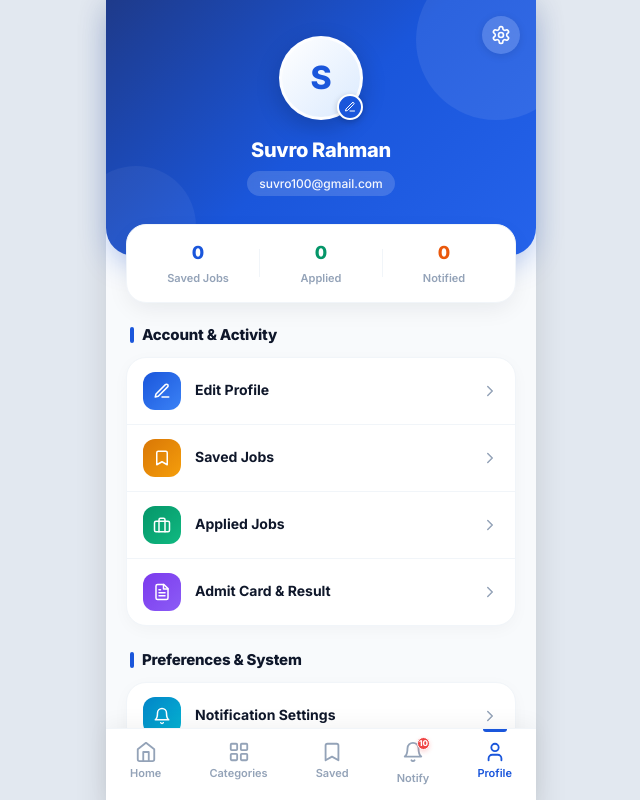
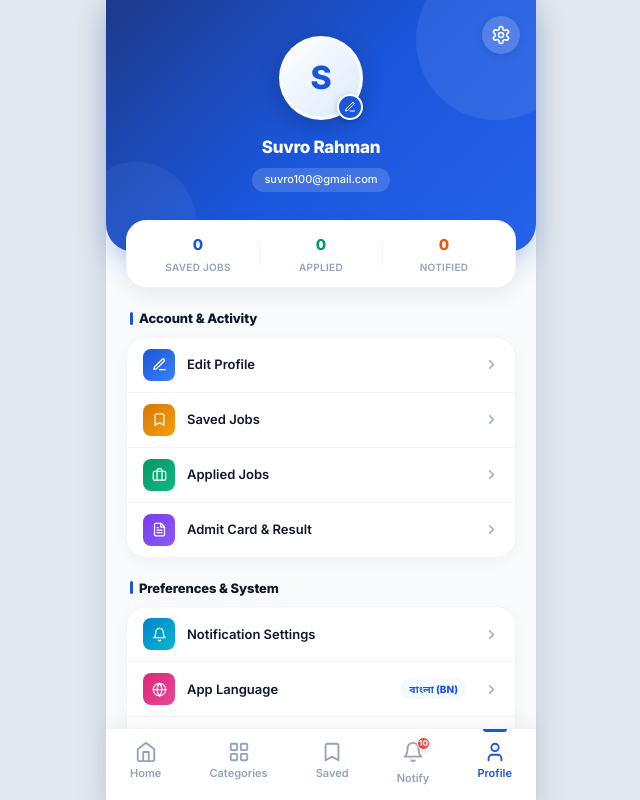
Before and after one commit to rudrodeb029/Job-Circular, a React (Vite) app: page /profile in a window 1280 px wide. Shown: the top 800 px of the page, without its empty margins (319-959 px from the left). Built offline with nearby package versions, Linux system fonts and the light colour scheme; no server answers.

Commit message:
Reduce all text sizes and scale down layout parameters of Profile screen to make it compact and professional

```diff
--- a/src/pages/Profile.jsx
+++ b/src/pages/Profile.jsx
@@ -141,12 +141,12 @@ export default function Profile() {
         </div>
 
         {/* User Info */}
-        <h2 style={{ fontSize: '20px', fontWeight: 800, letterSpacing: '-0.3px', marginBottom: '4px' }}>
+        <h2 style={{ fontSize: '17px', fontWeight: 800, letterSpacing: '-0.3px', marginBottom: '4px' }}>
           {state.user.name}
         </h2>
         <span style={{
           display: 'inline-block',
-          fontSize: '12px',
+          fontSize: '11px',
           background: 'rgba(255, 255, 255, 0.16)',
           backdropFilter: 'blur(4px)',
           padding: '3px 12px',
@@ -171,7 +171,7 @@ export default function Profile() {
           justifyContent: 'space-around',
           alignItems: 'center',
           background: 'var(--white)',
-          padding: '14px 10px',
+          padding: '12px 10px',
           borderRadius: '20px',
           boxShadow: '0 8px 25px -4px rgba(15, 23, 42, 0.08)',
           border: '1px solid var(--border-light)'
@@ -180,34 +180,34 @@ export default function Profile() {
             onClick={() => navigate('/saved')}
             style={{ textAlign: 'center', cursor: 'pointer', flex: 1 }}
           >
-            <p style={{ fontSize: '18px', fontWeight: 800, color: 'var(--primary)' }}>
+            <p style={{ fontSize: '15px', fontWeight: 800, color: 'var(--primary)' }}>
               {state.savedJobs.length}
             </p>
-            <p style={{ fontSize: '11px', color: 'var(--text-muted)', fontWeight: 600, marginTop: '2px' }}>
+            <p style={{ fontSize: '10px', color: 'var(--text-muted)', fontWeight: 600, marginTop: '2px', textTransform: 'uppercase', letterSpacing: '0.3px' }}>
               Saved Jobs
             </p>
           </div>
-          <div style={{ width: '1px', height: '28px', background: 'var(--border-light)' }}></div>
+          <div style={{ width: '1px', height: '24px', background: 'var(--border-light)' }}></div>
           <div
             onClick={() => navigate('/saved')}
             style={{ textAlign: 'center', cursor: 'pointer', flex: 1 }}
           >
-            <p style={{ fontSize: '18px', fontWeight: 800, color: '#059669' }}>
+            <p style={{ fontSize: '15px', fontWeight: 800, color: '#059669' }}>
               {state.appliedJobs.length}
             </p>
-            <p style={{ fontSize: '11px', color: 'var(--text-muted)', fontWeight: 600, marginTop: '2px' }}>
+            <p style={{ fontSize: '10px', color: 'var(--text-muted)', fontWeight: 600, marginTop: '2px', textTransform: 'uppercase', letterSpacing: '0.3px' }}>
               Applied
             </p>
           </div>
-          <div style={{ width: '1px', height: '28px', background: 'var(--border-light)' }}></div>
+          <div style={{ width: '1px', height: '24px', background: 'var(--border-light)' }}></div>
           <div
             onClick={() => navigate('/notifications')}
             style={{ textAlign: 'center', cursor: 'pointer', flex: 1 }}
           >
-            <p style={{ fontSize: '18px', fontWeight: 800, color: '#ea580c' }}>
+            <p style={{ fontSize: '15px', fontWeight: 800, color: '#ea580c' }}>
               {state.readNotifications.length}
             </p>
-            <p style={{ fontSize: '11px', color: 'var(--text-muted)', fontWeight: 600, marginTop: '2px' }}>
+            <p style={{ fontSize: '10px', color: 'var(--text-muted)', fontWeight: 600, marginTop: '2px', textTransform: 'uppercase', letterSpacing: '0.3px' }}>
               Notified
             </p>
           </div>
@@ -216,10 +216,10 @@ export default function Profile() {
 
       <div className="page-content" style={{ padding: '0 20px 80px 20px' }}>
         {/* Section 1: Account & Activity */}
-        <div style={{ marginBottom: '22px' }}>
-          <div style={{ display: 'flex', alignItems: 'center', gap: '8px', marginBottom: '10px', paddingLeft: '4px' }}>
-            <div style={{ width: '4px', height: '16px', borderRadius: '3px', background: 'var(--primary)' }}></div>
-            <h3 style={{ fontSize: '15px', fontWeight: 800, color: 'var(--text-primary)', letterSpacing: '-0.2px' }}>
+        <div style={{ marginBottom: '20px' }}>
+          <div style={{ display: 'flex', alignItems: 'center', gap: '6px', marginBottom: '8px', paddingLeft: '4px' }}>
+            <div style={{ width: '3px', height: '13px', borderRadius: '2px', background: 'var(--primary)' }}></div>
+            <h3 style={{ fontSize: '13px', fontWeight: 800, color: 'var(--text-primary)', letterSpacing: '-0.1px' }}>
               Account & Activity
             </h3>
           </div>
@@ -237,47 +237,47 @@ export default function Profile() {
               onClick={() => setIsEditModalOpen(true)}
               style={{ borderBottom: '1px solid var(--border-light)' }}
             >
-              <div className="menu-item-icon" style={{ background: 'linear-gradient(135deg, #1a56db, #3b82f6)', color: 'white', borderRadius: '12px' }}>
-                <Edit size={18} />
+              <div className="menu-item-icon" style={{ background: 'linear-gradient(135deg, #1a56db, #3b82f6)', color: 'white' }}>
+                <Edit size={15} />
               </div>
-              <span className="menu-item-label" style={{ fontWeight: 700 }}>Edit Profile</span>
-              <ChevronRight size={18} className="menu-item-arrow" />
+              <span className="menu-item-label">Edit Profile</span>
+              <ChevronRight size={15} className="menu-item-arrow" />
             </div>
 
             {/* Saved Jobs */}
             <div className="menu-item" onClick={() => navigate('/saved')} style={{ borderBottom: '1px solid var(--border-light)' }}>
-              <div className="menu-item-icon" style={{ background: 'linear-gradient(135deg, #d97706, #f59e0b)', color: 'white', borderRadius: '12px' }}>
-                <Bookmark size={18} />
+              <div className="menu-item-icon" style={{ background: 'linear-gradient(135deg, #d97706, #f59e0b)', color: 'white' }}>
+                <Bookmark size={15} />
               </div>
-              <span className="menu-item-label" style={{ fontWeight: 700 }}>Saved Jobs</span>
-              <ChevronRight size={18} className="menu-item-arrow" />
+              <span className="menu-item-label">Saved Jobs</span>
+              <ChevronRight size={15} className="menu-item-arrow" />
             </div>
 
             {/* Applied Jobs */}
             <div className="menu-item" onClick={() => navigate('/saved')} style={{ borderBottom: '1px solid var(--border-light)' }}>
-              <div className="menu-item-icon" style={{ background: 'linear-gradient(135deg, #059669, #10b981)', color: 'white', borderRadius: '12px' }}>
-                <Briefcase size={18} />
+              <div className="menu-item-icon" style={{ background: 'linear-gradient(135deg, #059669, #10b981)', color: 'white' }}>
+                <Briefcase size={15} />
               </div>
-              <span className="menu-item-label" style={{ fontWeight: 700 }}>Applied Jobs</span>
-              <ChevronRight size={18} className="menu-item-arrow" />
+              <span className="menu-item-label">Applied Jobs</span>
+              <ChevronRight size={15} className="menu-item-arrow" />
             </div>
 
             {/* Admit Card & Result */}
             <div className="menu-item" onClick={() => navigate('/admit-card')}>
-              <div className="menu-item-icon" style={{ background: 'linear-gradient(135deg, #7c3aed, #8b5cf6)', color: 'white', borderRadius: '12px' }}>
-                <FileText size={18} />
+              <div className="menu-item-icon" style={{ background: 'linear-gradient(135deg, #7c3aed, #8b5cf6)', color: 'white' }}>
+                <FileText size={15} />
               </div>
-              <span className="menu-item-label" style={{ fontWeight: 700 }}>Admit Card & Result</span>
-              <ChevronRight size={18} className="menu-item-arrow" />
+              <span className="menu-item-label">Admit Card & Result</span>
+              <ChevronRight size={15} className="menu-item-arrow" />
             </div>
           </div>
         </div>
 
         {/* Section 2: Preferences & System */}
         <div>
-          <div style={{ display: 'flex', alignItems: 'center', gap: '8px', marginBottom: '10px', paddingLeft: '4px' }}>
-            <div style={{ width: '4px', height: '16px', borderRadius: '3px', background: 'var(--primary)' }}></div>
-            <h3 style={{ fontSize: '15px', fontWeight: 800, color: 'var(--text-primary)', letterSpacing: '-0.2px' }}>
+          <div style={{ display: 'flex', alignItems: 'center', gap: '6px', marginBottom: '8px', paddingLeft: '4px' }}>
+            <div style={{ width: '3px', height: '13px', borderRadius: '2px', background: 'var(--primary)' }}></div>
+            <h3 style={{ fontSize: '13px', fontWeight: 800, color: 'var(--text-primary)', letterSpacing: '-0.1px' }}>
               Preferences & System
             </h3>
           </div>
@@ -291,39 +291,39 @@ export default function Profile() {
           }}>
             {/* Notification Settings */}
             <div className="menu-item" onClick={() => navigate('/notifications')} style={{ borderBottom: '1px solid var(--border-light)' }}>
-              <div className="menu-item-icon" style={{ background: 'linear-gradient(135deg, #0284c7, #06b6d4)', color: 'white', borderRadius: '12px' }}>
-                <Bell size={18} />
+              <div className="menu-item-icon" style={{ background: 'linear-gradient(135deg, #0284c7, #06b6d4)', color: 'white' }}>
+                <Bell size={15} />
               </div>
-              <span className="menu-item-label" style={{ fontWeight: 700 }}>Notification Settings</span>
-              <ChevronRight size={18} className="menu-item-arrow" />
+              <span className="menu-item-label">Notification Settings</span>
+              <ChevronRight size={15} className="menu-item-arrow" />
             </div>
 
             {/* Language Switcher */}
             <div className="menu-item" onClick={toggleLanguage} style={{ borderBottom: '1px solid var(--border-light)' }}>
-              <div className="menu-item-icon" style={{ background: 'linear-gradient(135deg, #db2777, #ec4899)', color: 'white', borderRadius: '12px' }}>
-                <Globe size={18} />
+              <div className="menu-item-icon" style={{ background: 'linear-gradient(135deg, #db2777, #ec4899)', color: 'white' }}>
+                <Globe size={15} />
               </div>
-              <span className="menu-item-label" style={{ fontWeight: 700 }}>App Language</span>
+              <span className="menu-item-label">App Language</span>
               <span style={{
-                fontSize: '11px',
+                fontSize: '10px',
                 fontWeight: 800,
                 background: 'var(--primary-bg)',
                 color: 'var(--primary)',
-                padding: '4px 10px',
-                borderRadius: '12px',
+                padding: '2px 8px',
+                borderRadius: '8px',
                 marginRight: '6px'
               }}>
                 {state.language === 'bn' ? 'বাংলা (BN)' : 'English (EN)'}
               </span>
-              <ChevronRight size={18} className="menu-item-arrow" />
+              <ChevronRight size={15} className="menu-item-arrow" />
             </div>
 
             {/* Dark Mode Toggle */}
             <div className="menu-item" onClick={() => dispatch({ type: 'TOGGLE_THEME' })}>
-              <div className="menu-item-icon" style={{ background: 'linear-gradient(135deg, #4f46e5, #6366f1)', color: 'white', borderRadius: '12px' }}>
-                {state.theme === 'dark' ? <Sun size={18} /> : <Moon size={18} />}
+              <div className="menu-item-icon" style={{ background: 'linear-gradient(135deg, #4f46e5, #6366f1)', color: 'white' }}>
+                {state.theme === 'dark' ? <Sun size={15} /> : <Moon size={15} />}
               </div>
-              <span className="menu-item-label" style={{ fontWeight: 700 }}>Dark Mode</span>
+              <span className="menu-item-label">Dark Mode</span>
               <div className={`toggle ${state.theme === 'dark' ? 'active' : ''}`}></div>
             </div>
           </div>
--- a/src/styles/components.css
+++ b/src/styles/components.css
@@ -480,8 +480,8 @@
 .menu-item {
   display: flex;
   align-items: center;
-  gap: 14px;
-  padding: 14px 16px;
+  gap: 12px;
+  padding: 11px 16px;
   border-bottom: 1px solid var(--border-light);
   transition: var(--transition-fast);
   cursor: pointer;
@@ -493,9 +493,9 @@
   background: var(--primary-bg);
 }
 .menu-item-icon {
-  width: 38px;
-  height: 38px;
-  border-radius: var(--radius-md);
+  width: 32px;
+  height: 32px;
+  border-radius: 8px;
   background: #eff6ff;
   color: var(--primary);
   display: flex;
@@ -504,7 +504,7 @@
 }
 .menu-item-label {
   flex: 1;
-  font-size: 14px;
+  font-size: 13px;
   font-weight: 600;
   color: var(--text-primary);
 }
```
